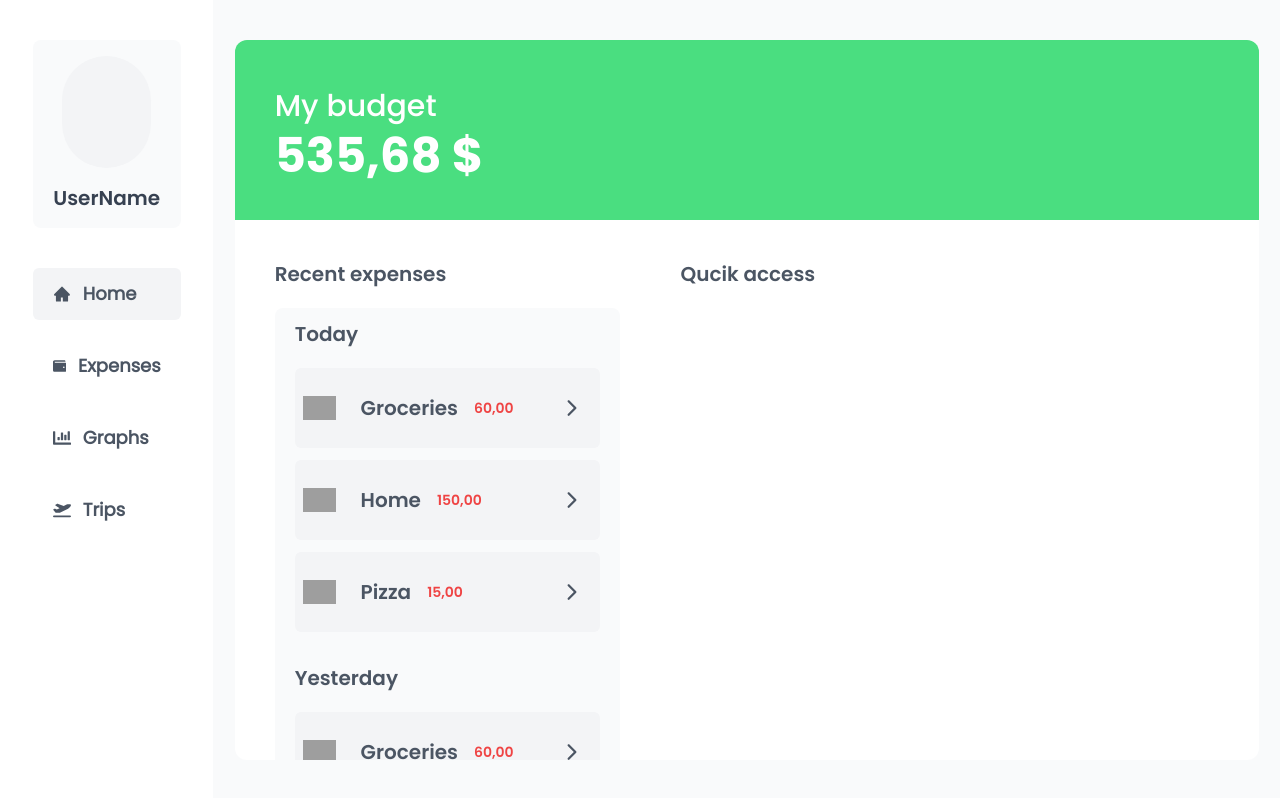
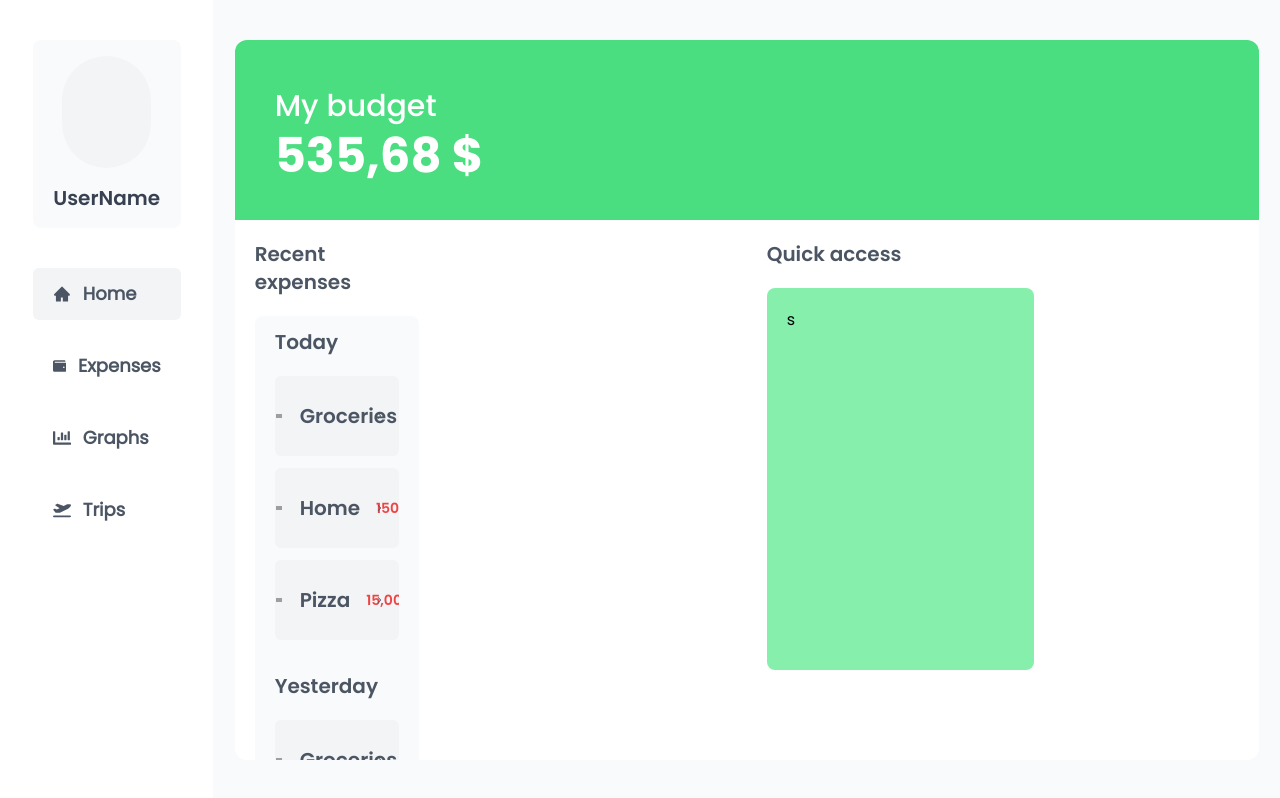
Before and after one commit to vexior27/BudgetFlow, a React (Create React App) app: page / in a window 1280 px wide. Built offline with nearby package versions, Linux system fonts and the light colour scheme; grey boxes are pictures that could not be loaded.

Commit message:
created qucik access & monthly summary containers

```diff
--- a/src/components/home/Home.js
+++ b/src/components/home/Home.js
@@ -11,7 +11,7 @@ export default function Home() {
             <h3 className='text-3xl font-poppinsMedium'>My budget</h3>
             <h1 className='text-5xl font-poppinsBold'>535,68 $</h1>
          </div>
-         <div className='flex items-start justify-start p-5 gap-5'>
+         <div className='grid grid-cols-2 grid-rows-2'>
             <div className='w-2/5 gap-5 p-5 flex items-start justify-start flex-col'>
                <h1 className='text-gray-600 font-poppinsSemiBold text-xl'>Recent expenses</h1>
                <div className='bg-gray-50 rounded-lg w-full h-2/3  overflow-scroll flex items-start justify-start flex-col '>
@@ -20,7 +20,16 @@ export default function Home() {
                </div>
             </div>
             <div className='w-3/5 gap-5 p-5 flex items-start justify-start flex-col'>
-               <h1 className='text-gray-600 font-poppinsSemiBold text-xl'>Qucik access</h1>
+               <h1 className='text-gray-600 font-poppinsSemiBold text-xl'>Quick access</h1>
+               <div className='w-full bg-green-300 rounded-lg h-1/2 p-5'>
+                  s
+               </div>
+            </div>
+            <div className='w-3/5 gap-5 p-5 flex items-start justify-start flex-col'>
+               <h1 className='text-gray-600 font-poppinsSemiBold text-xl'>Monthly summary</h1>
+               <div className='w-full bg-green-300 rounded-lg h-1/2 p-5'>
+                  s
+               </div>
             </div>
          </div>
       </div>
```
